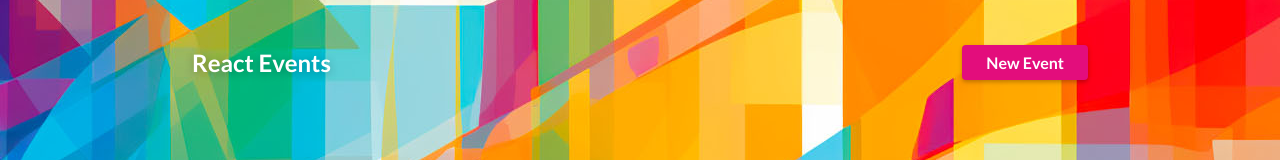
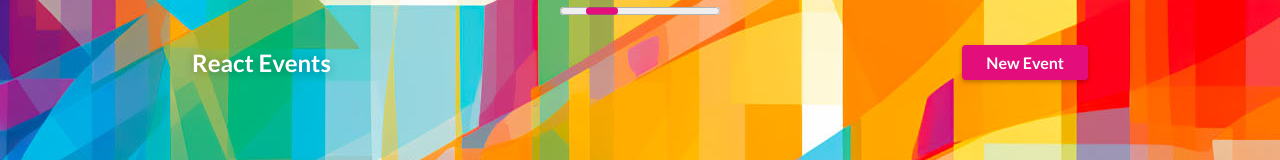
Before and after one commit to niamhbrockbank/tanstack-query, a React (Vite) app: page /events in a window 1280 px wide. Shown: the top 160 px of the page. Built offline with nearby package versions, Linux system fonts and the light colour scheme; no server answers.

Commit message:
Show loading bar at top if there are ongoing fetches

```diff
--- a/src/components/Header.jsx
+++ b/src/components/Header.jsx
@@ -1,7 +1,13 @@
+import { useIsFetching } from "@tanstack/react-query";
+
 export default function Header({ children }) {
+  const fetching = useIsFetching();
+
   return (
     <>
-      <div id="main-header-loading"></div>
+      <div id="main-header-loading">
+        {fetching > 0 && <progress />}
+      </div>
       <header id="main-header">
         <div id="header-title">
           <h1>React Events</h1>
```
